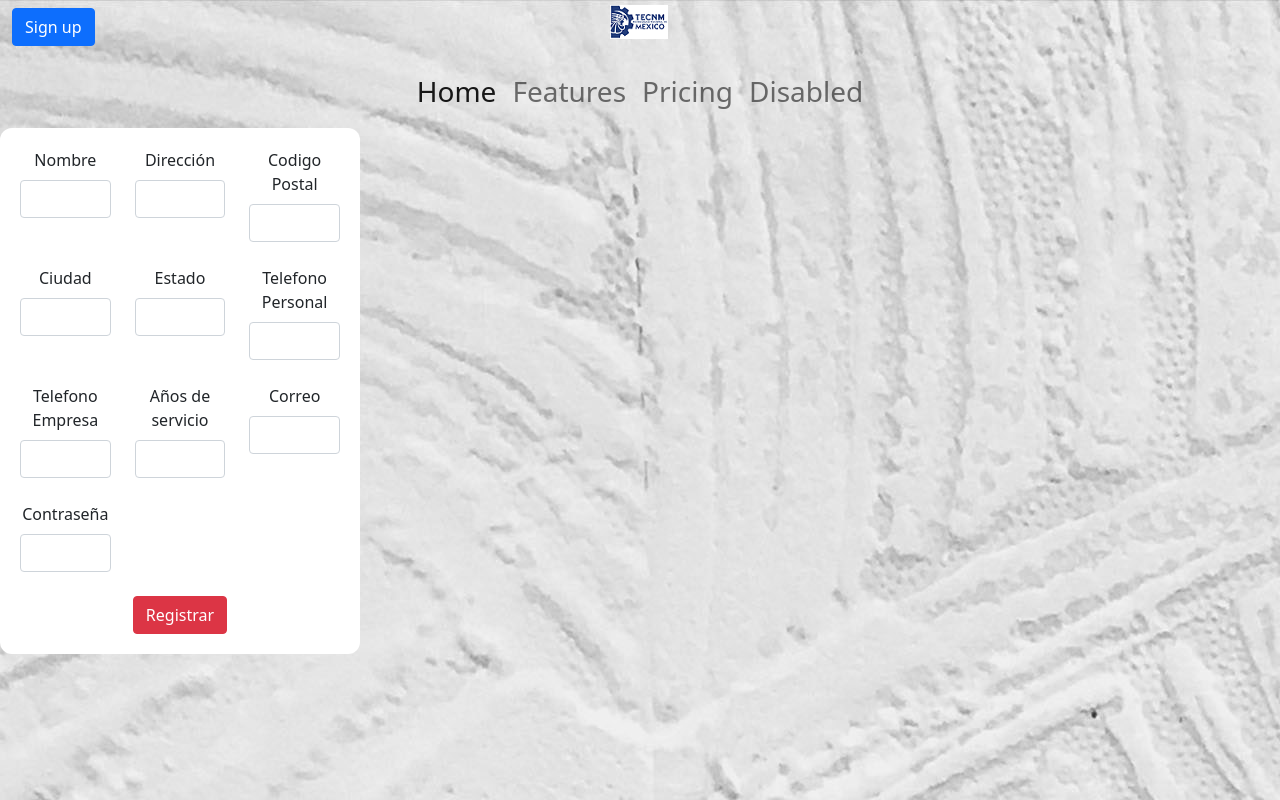
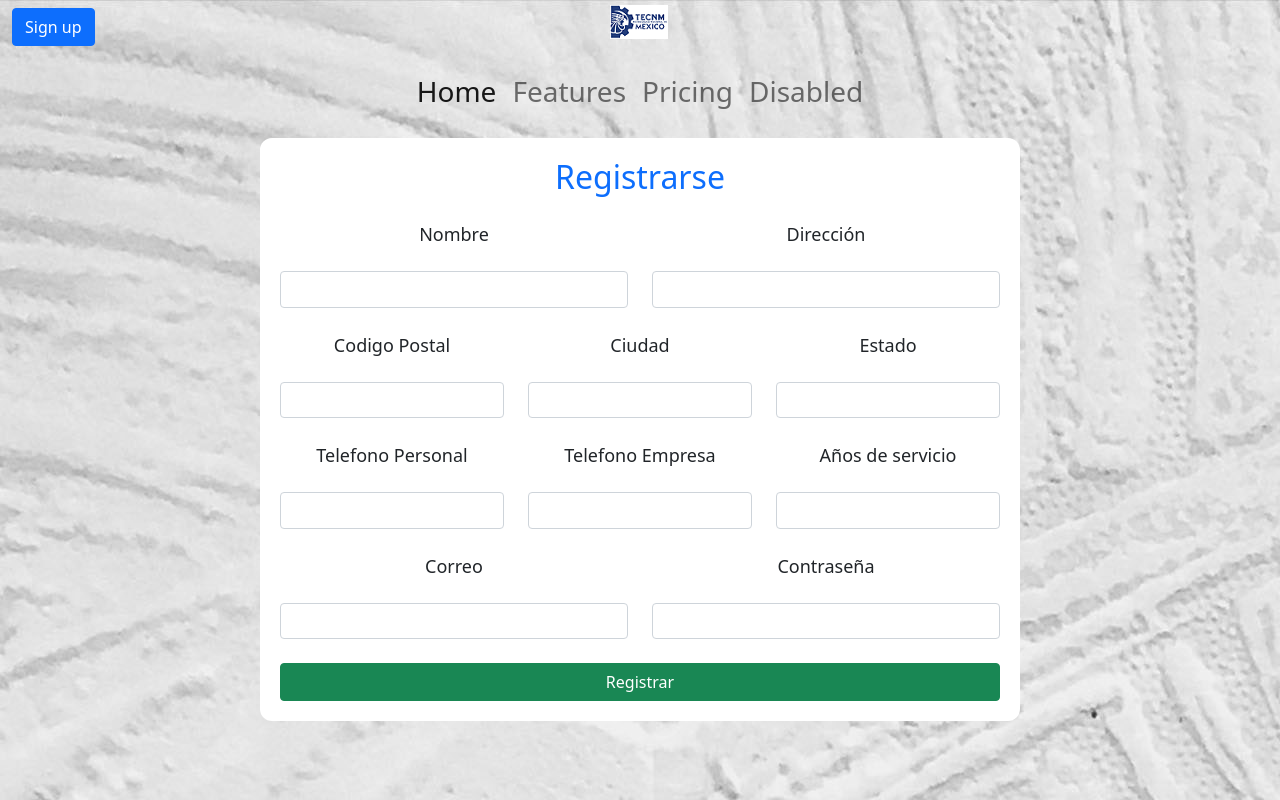
Before and after one commit to FernyRose/SistemaBerrys, a PHP site: page /Registro/registro.php in a window 1280 px wide. Run offline with PHP 8.4, Linux system fonts and the light colour scheme; some libraries are stand-ins or nearby versions.

Commit message:
Cmabios al Home y al Registro de Usuario
Acomodo del Home y desarrollo de Interfaz del registro de usuario.

```diff
--- a/Registro/registro.php
+++ b/Registro/registro.php
@@ -23,14 +23,34 @@
         display: block;
         margin: auto;
       }
-      .login{
+      .container-fluid2{
+        display: flex;
         align-items: center;
         justify-content: center;
-        width: 360px;
+        padding-top: 10px;
+      }
+      .login{
+
+        width: 760px;
         height: min-content;
+        align-items: center;
+        justify-content: center;
         padding: 20px;
         border-radius: 12px;
         background: #ffffff;
+      }
+      .login h1{
+        font-size: 32px;
+        margin-bottom: 25px;
+        font: Arial;;
+      }
+      .login form{
+        font-size: 18px;
+      }
+      .login form input{
+        font-size: 15px;
+        margin-top: 15px;
+        max-width: auto;
       }
     </style>
 </head>
@@ -70,16 +90,20 @@
               </div>
           </div>
     </nav>
+    <div class="container-fluid2">
       <div class="login">
+        <h1 class="text-center text-primary">Registrarse</h1>
         <form class="row g-4" id="frm" method="POST" action="registrarCliente.php">
-              <div class="col-md-4">
+
+                  <div class="col-md-5 w-50">
                     <label for="inputId" class="form-label">Nombre</label>
-                <input type="text" class="form-control" id="inputId" name="nombre" maxlength="20" required>
+                    <input type="text" class="form-control" id="inputId" name="nombre" maxlength="50" required>
                   </div>
-              <div class="col-md-4">
+                  <div class="col-md-5 w-50">
                     <label for="inputDes" class="form-label">Dirección</label>
                     <input type="text" class="form-control" id="inputDes" name="direccion" maxlength="50" required>
                   </div>
+
                 <div class="col-md-4">
                   <label for="inputDes" class="form-label">Codigo Postal</label>
                   <input type="number" class="form-control" id="inputDes" name="cp" maxlength="50" required>
@@ -104,19 +128,20 @@
                   <label for="inputDes" class="form-label">Años de servicio</label>
                   <input type="number" class="form-control" id="inputDes" name="anos" maxlength="50" required>
                 </div>
-              <div class="col-md-4">
+                <div class="col-md-4 w-50">
                   <label for="inputDes" class="form-label">Correo</label>
                   <input type="text" class="form-control" id="inputDes" name="correo" maxlength="50" required>
                 </div>
-              <div class="col-md-4">
+                <div class="col-md-4 w-50">
                   <label for="inputDes" class="form-label">Contraseña</label>
-                <input type="text" class="form-control" id="inputDes" name="contrasena" maxlength="50" required>
+                  <input type="password" class="form-control" id="inputDes" name="contrasena" maxlength="50" required>
                 </div>
                 <div class="col-12">
-                <button type="submit" class="btn btn-danger" onclick="" name="Registrar">Registrar</button>
+                  <button type="submit" class="btn btn-success w-100" onclick="" name="Registrar">Registrar</button>
                 </div>
         </form>
       </div>
     </div>
+  </div>
 </body>
 </html>
```
Also changed, not shown: Home/inicio.php (+6 -5 lines). Lines whose indentation alone changed are shown as unchanged.
